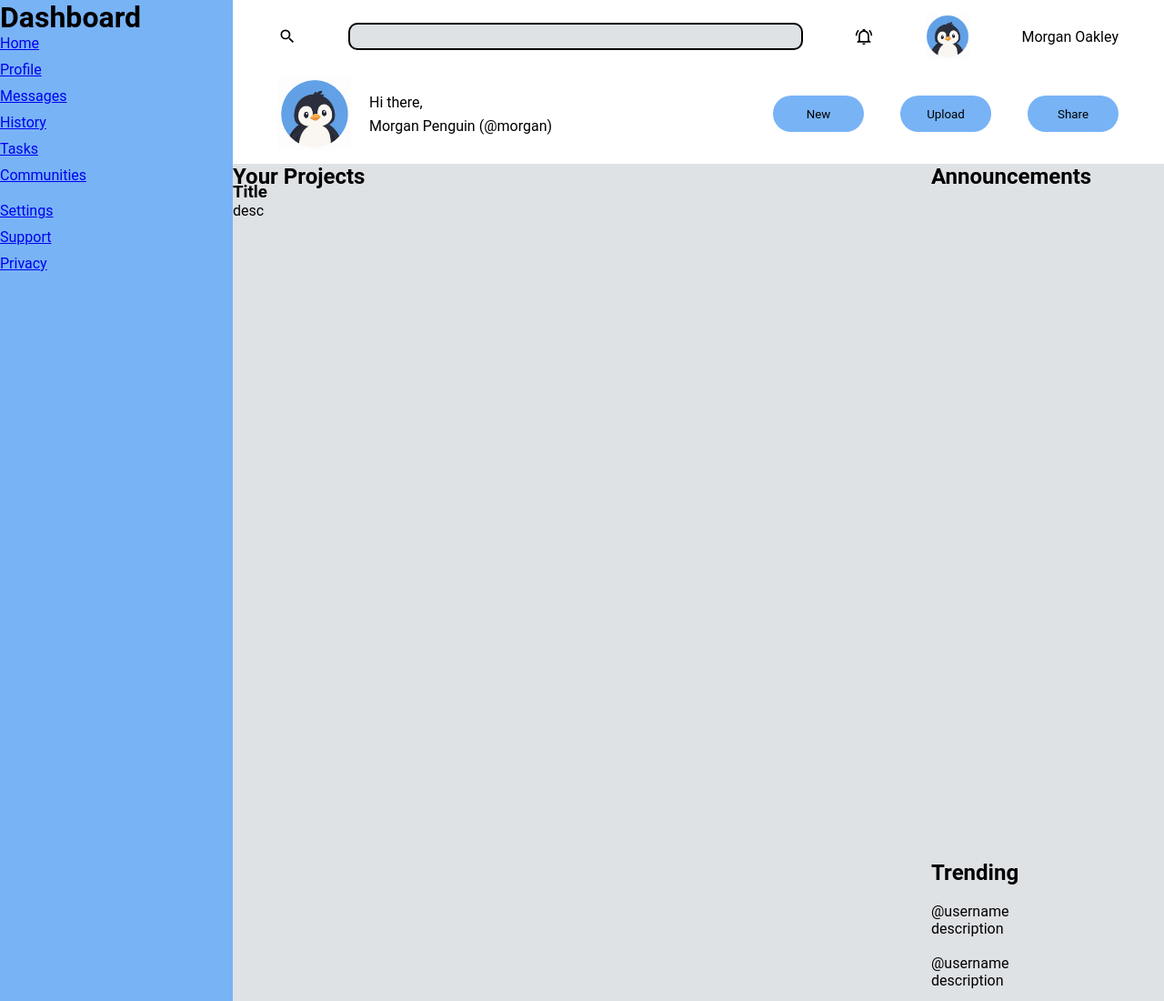
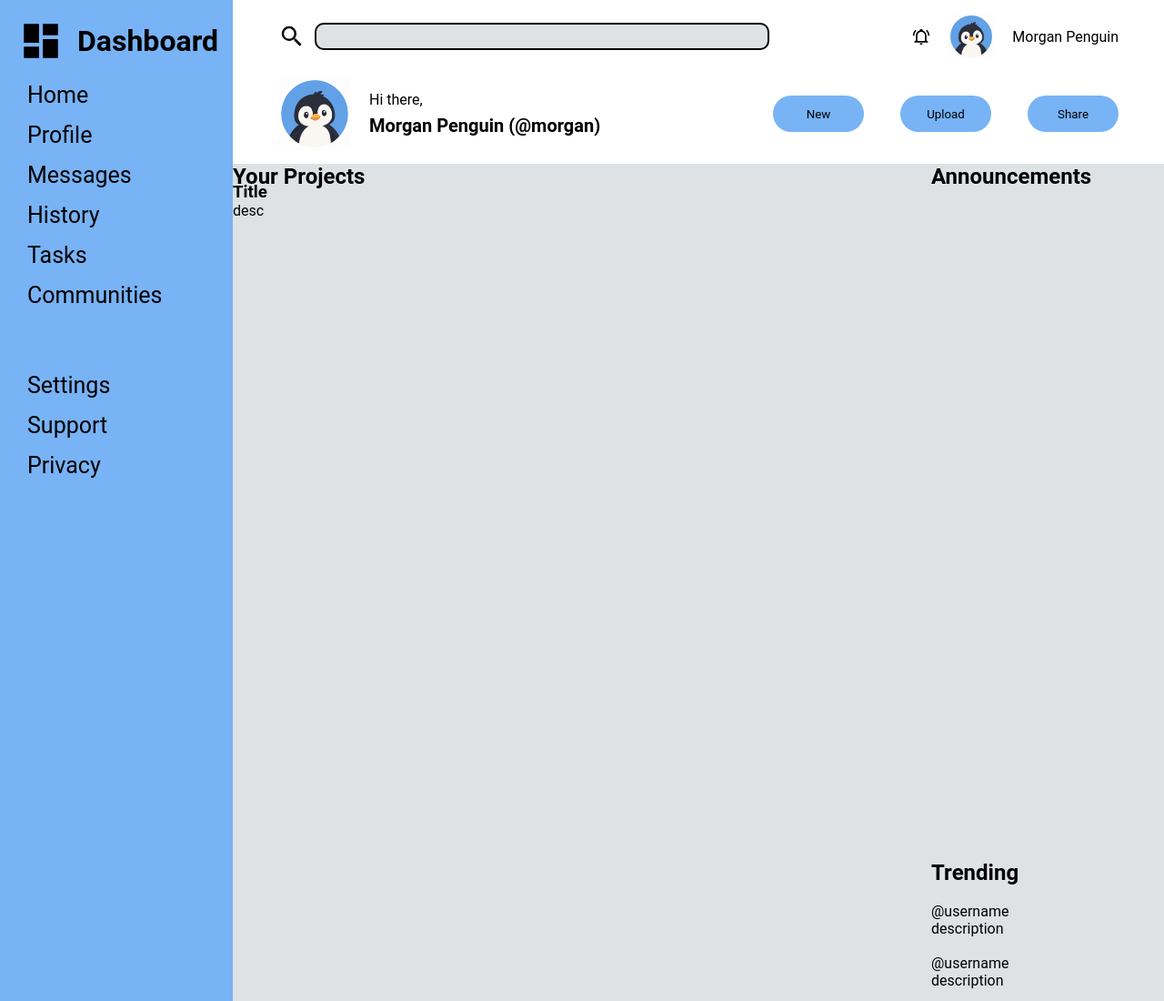
Before and after one commit to ndwcillz/odin-admin-dashboard, a plain HTML site: page index.html in a window 1280 px wide. Shown: the top 1100 px of the page at 91% size. Drawn offline with Linux system fonts and the light colour scheme.

Commit message:
Style Sidebar and Finalize HTML
Added final HTML elements and styled the sidebar
with CSS.

```diff
--- a/index.html
+++ b/index.html
@@ -10,19 +10,25 @@
     <div class="container">
         <div class="header">
             <div class="header-upper">
-                <img src="assets/magnify.svg" alt="Magnifying Glass" id="search-logo" height="20px" width="20px">
-                <input id="search-bar" type="search" name="search-result">
-                <img src="assets/bell-ring-outline.svg" alt="Ringing Bell" id="notification-logo"  height="20px" width="20px">
-                <img class="profile-picture" id="small-pp" src="assets/penguin pfp.png" alt="User Profile Picture">
-                <p id="username">Morgan Oakley</p>
+                <div id="search">
+                    <img src="assets/magnify.svg" alt="Magnifying Glass" id="search-logo" height="30px" width="30px">
+                    <input id="search-bar" type="search" name="search-result">
+                </div>
+
+                <div id="user">
+                    <img src="assets/bell-ring-outline.svg" alt="Ringing Bell" id="notification-logo"  height="20px" width="20px">
+                    <img class="profile-picture" id="small-pp" src="assets/penguin pfp.png" alt="User Profile Picture">
+                    <p id="username">Morgan Penguin</p>
+                </div>
+
             </div>
 
             <div class="header-lower">
                 <div id="header-lower-profile">
                     <img class="profile-picture" id="large-pp" src="assets/penguin pfp.png" alt="User Profile Picture">
                     <div id="header-lower-text">
-                        <p class="user-greeting-text">Hi there,</p>
-                        <p class="user-greeting-text">Morgan Penguin (@morgan)</p>
+                        <p>Hi there,</p>
+                        <p id="user-greeting">Morgan Penguin (@morgan)</p>
                     </div>
                 </div>
 
@@ -38,10 +44,9 @@
 
         <div class="sidebar">
             <div id="dashboard-logo">
+                <img id="dsh-logo" src="assets/view-dashboard.svg" alt="Dashboard Logo" height="50px" width="50px">
                 <h1>Dashboard</h1>
             </div>
-
-
 
             <nav id="sidebar-nav">
                 <ul class="nav-section">
--- a/styles.css
+++ b/styles.css
@@ -48,8 +48,26 @@
 
 .nav-section {
     display: flex;
+    list-style-type: none;
     flex-direction: column;
-    gap: 10px;
+    gap: 15px;
+    padding-left: 30px;
+    padding-top: 20px;
+    padding-bottom: 30px;
+}
+
+#dashboard-logo {
+    display: flex;
+    align-items: center;
+    padding-left: 20px;
+    padding-top: 20px;
+    gap: 15px;
+}
+
+a {
+    text-decoration: none;
+    color: black;
+    font-size: 25px;
 }
 
 #projects {
```
Also changed, not shown: assets/view-dashboard.svg (added), 1 other file.
